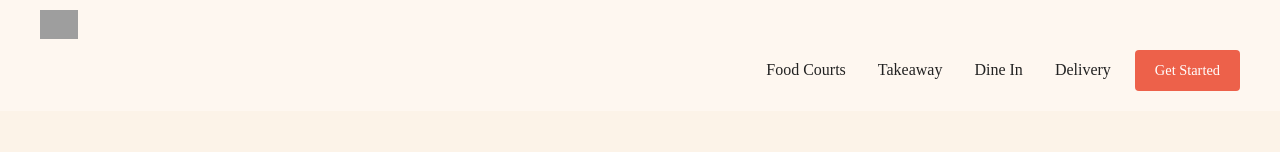
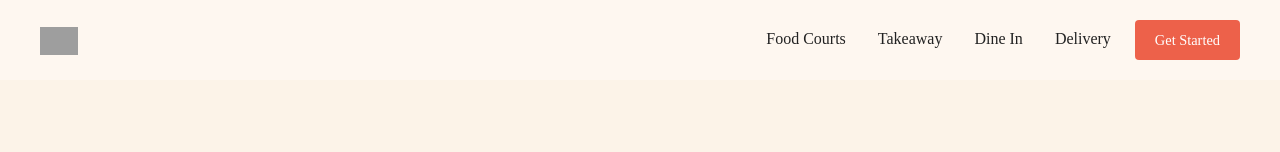
Before and after one commit to Fatima-Mohd/Dinepro, a plain HTML site: page index.html in a window 1280 px wide. Shown: the top 152 px of the page. Drawn offline with nearby package versions, Linux system fonts and the light colour scheme; grey boxes are pictures that could not be loaded.

Commit message:
corrected header

```diff
--- a/index.html
+++ b/index.html
@@ -22,13 +22,13 @@
   <div class="first_sec">
     <!-- header -->
     <div class="header">
-      <div class="header_text">
+
       <div class="nav_cont">
         <a href="/" class="logo">
           <img src=https://uploads-ssl.webflow.com/64197f50f6da20335b8b671d/643e48c4504dc04d0532893b_dinepro-logo.png
             class="dineimg">
         </a>
-      </div>
+
       <nav class="headernav">
         <a href="/" class="link">Food Courts</a>
         <a href="takeaway.html" class="link"> Takeaway </a>
--- a/style.css
+++ b/style.css
@@ -28,33 +28,32 @@ body {
     width: 100%;
     margin: 0;
     box-sizing: border-box;
-    /* overflow-x: hidden; */
+
 }
 
 .header {
     background-color: #fef7f0;
-    width: 100%;
     padding: 0.5rem 2.5rem;
     font-weight: 500;
     position: fixed;
     top: 0%;
     bottom: auto;
+    z-index: 100;
     left: 0%;
     right: 0%;
-    z-index: 100;
-    display: flex;
+
+
+}
+
+.nav_cont {
+    width: 100%;
+    max-width: 80rem;
+    align-items: center;
+    display: flex;
+    flex-direction: row;
     justify-content: space-between;
-
-}
-.header_text{
-    width: 100%;
-    max-width: 80rem;
-    margin: 0 auto;
-}
-.nav_cont {
-    /* width: 100%; */
-    align-items: center;
-    display: flex;
+    margin-left: auto;
+    margin-right: auto;
 
 }
 
```
Also changed, not shown: 1 other file.
